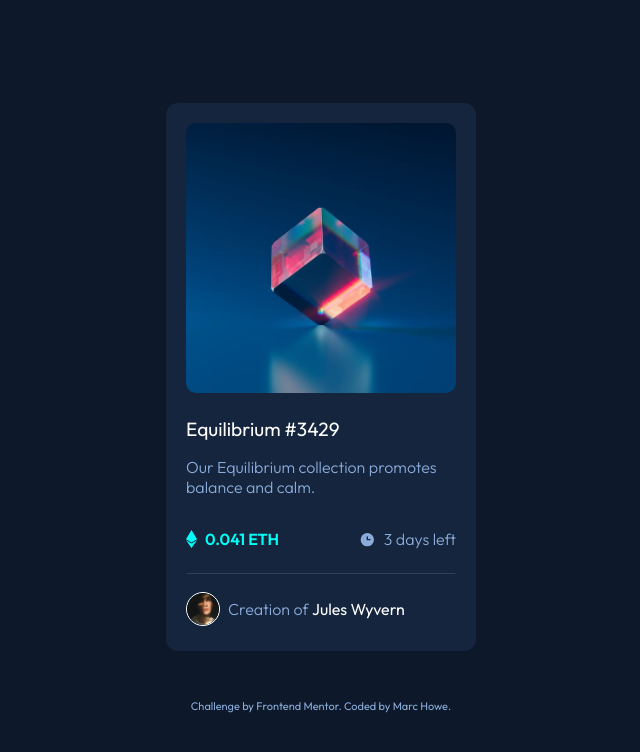
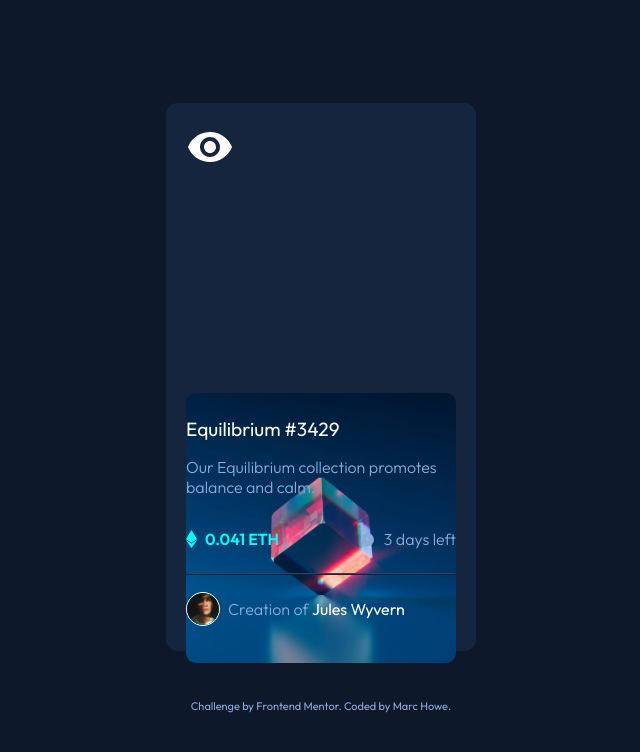
Before and after one commit to MarcHowe/nft-preview-card, a plain HTML site: page index.html in a window 1280 px wide. Shown: the whole page, without its empty margins (319-959 px from the left). Drawn offline with Linux system fonts and the light colour scheme.

Commit message:
Commit last changes

```diff
--- a/css/styles.css
+++ b/css/styles.css
@@ -71,6 +71,8 @@ main{
     margin-bottom: 1rem;
 }
 
+
+
 /*#### main img tag ####*/
 .Equilibrium {
     border-radius: 10px;
@@ -80,8 +82,22 @@ main{
     transition: .5s ease;
 }
 
+.image_container::before {
+    content: "";
+    display: block;
+    width: 100%;
+    height: 100%;
+    position: relative;
+    top: 0px;
+    left: 0px;
+    background-image: url("/images/icon-view.svg");
+
+    background-repeat: no-repeat;
+    opacity: 1;
+}
+
 /*#### container that holds the 'eye' image for transition in on active click ####*/
-.overlay {
+/* .overlay {
     transition: 0.5s ease;
     opacity: 0;
     position: absolute;
@@ -89,7 +105,7 @@ main{
     left: 50%;
     transform: translate(-50%, -50%);
     -ms-transform: translate(-50%, -50%);
-}
+} */
 /*#### Set the cursor to a finger pointing, like a link ####*/
 .image_container:hover {
     cursor: pointer;
@@ -103,9 +119,9 @@ main{
 .image_container:active .Equilibrium {
     opacity: 0.3;
 }
-.image_container:active .overlay {
+/* .image_container:active .overlay {
     opacity: 1;
-}
+} */
 .image_container:active {
     background-color: var(--primary-cyan);
 }
--- a/index.html
+++ b/index.html
@@ -14,8 +14,7 @@
   <main>
     <div class="image_container">
     <img class="Equilibrium" src="./images/image-equilibrium.jpg" alt="Equilibrium Image">
-    <div class="overlay"><img src="./images/icon-view.svg" alt="Equilibrium Image"></div>
-    </div>
+      </div>
       <div class="card_details">
         <a href="#">Equilibrium #3429</a>
 
```
